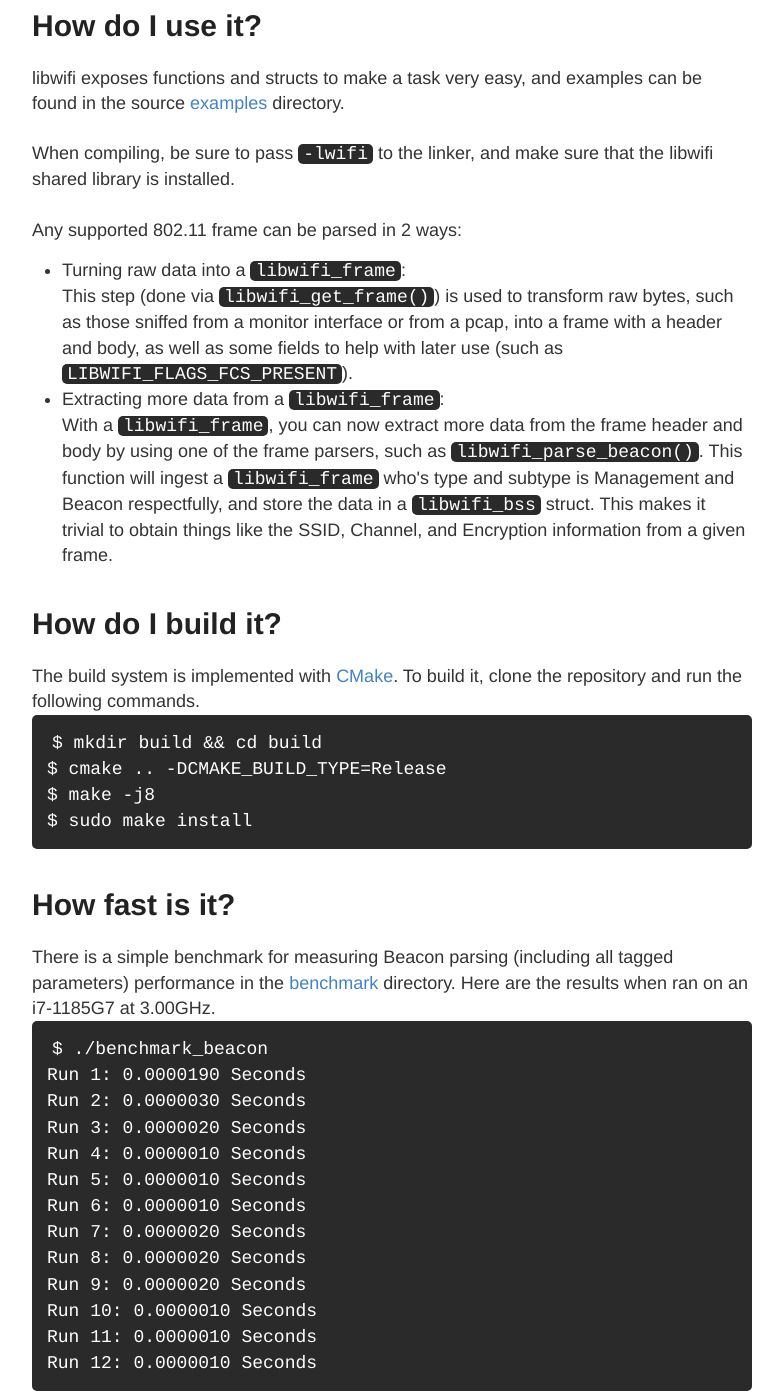
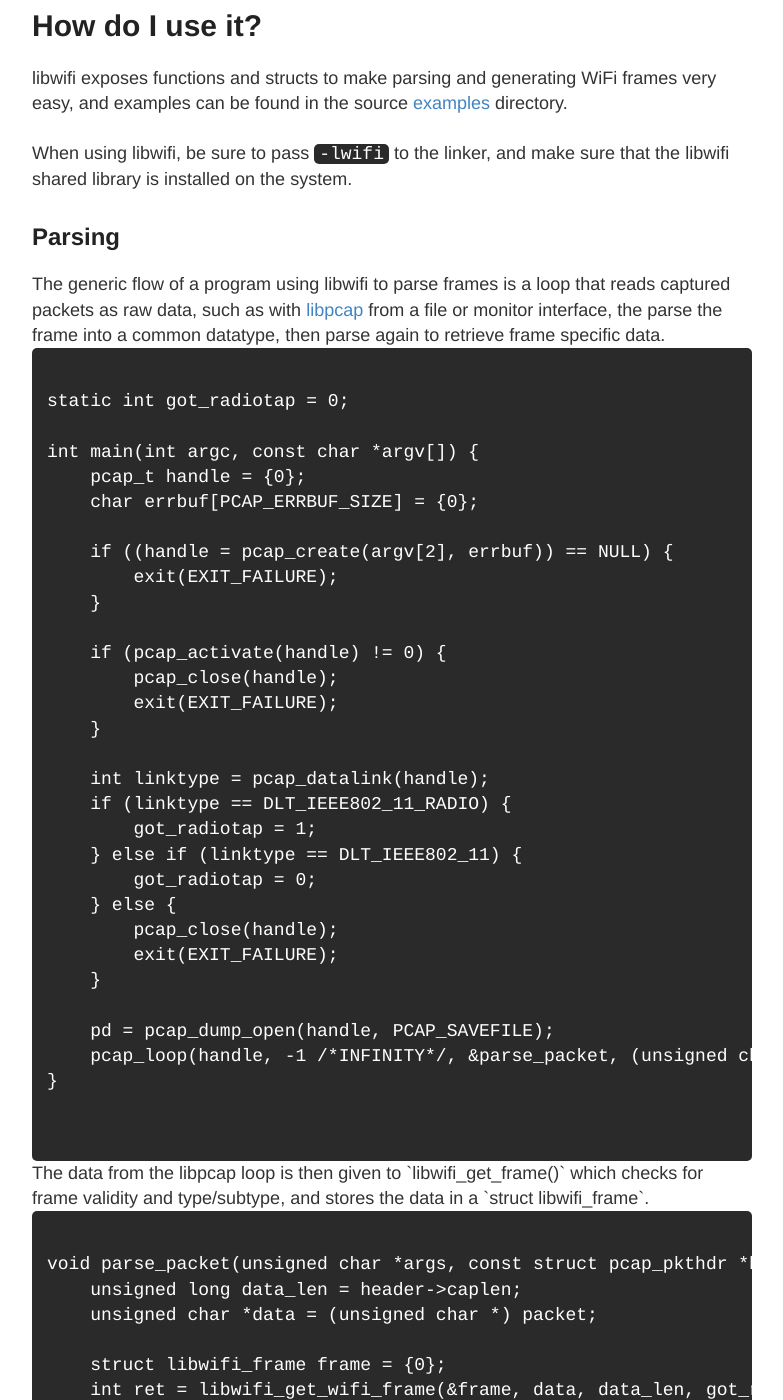
Before and after one commit to libwifi/website, a Jekyll site: the page built from index.html, in a window 1280 px wide and 1400 px high, scrolled down 484 px. Shown: the whole window, without its empty margins (248-1031 px from the left). Built offline with Jekyll 4.4.1, drawn with Linux system fonts in a browser that asks for light colours; some of the changed text lies outside the part shown.

Commit message:
Update index.html with more information about code usage

```diff
--- a/index.html
+++ b/index.html
@@ -6,38 +6,120 @@ layout: default
     <h1>What is libwifi?</h1>
     <div class="entry">
         <a href="https://github.com/libwifi/libwifi">libwifi</a> is a fast, simple C shared library with a
-      <a href="https://www.apache.org/licenses/LICENSE-2.0">permissive license</a> for generating and parsing a wide variety
-      of <a href="https://en.wikipedia.org/wiki/IEEE_802.11#Layer_2_%E2%80%93_Datagrams">802.11 wireless frames</a>
-      on Linux with a few lines of straight forward code.
+        <a href="https://www.apache.org/licenses/LICENSE-2.0">permissive license</a> for generating and parsing a wide variety of <a href="https://en.wikipedia.org/wiki/IEEE_802.11#Layer_2_%E2%80%93_Datagrams">802.11 wireless frames</a> on Linux with a few lines of straight forward code.
         <br/><br/>
-      It is written with a simple-to-use approach while also exposing features that allow
-      more advanced use, with clean and readable code being a priority.
+        It is written with a simple-to-use approach while also exposing features that allow more advanced use, with clean and readable code being a priority.
         <br/><br/>
-      Other goals of the library include cross-architecture support, clean compilation without
-      warnings and strict error checking.
+        Other goals of the library include cross-architecture support, clean compilation without warnings and strict error checking.
     </div>
 
     <h1>How do I use it?</h1>
     <div class="entry">
-      libwifi exposes functions and structs to make a task very easy, and examples can be found in the
-      source <a href="https://github.com/libwifi/libwifi/tree/main/examples">examples</a> directory.
+    libwifi exposes functions and structs to make parsing and generating WiFi frames very easy, and examples can be found in the source <a href="https://github.com/libwifi/libwifi/tree/main/examples">examples</a> directory.
     <br/><br/>
-      When compiling, be sure to pass <code>-lwifi</code> to the linker, and make sure that the libwifi shared library
-      is installed.
+    When using libwifi, be sure to pass <code>-lwifi</code> to the linker, and make sure that the libwifi shared library is installed on the system.
+    <br/>
+
+    <h2>Parsing</h2>
+    The generic flow of a program using libwifi to parse frames is a loop that reads captured packets as raw data, such as with <a href="https://github.com/the-tcpdump-group/libpcap">libpcap</a> from a file or monitor interface, the parse the frame into a common datatype, then parse again to retrieve frame     specific data.
+    <div class="code"><code><pre>
+static int got_radiotap = 0;
+
+int main(int argc, const char *argv[]) {
+    pcap_t handle = {0};
+    char errbuf[PCAP_ERRBUF_SIZE] = {0};
+
+    if ((handle = pcap_create(argv[2], errbuf)) == NULL) {
+        exit(EXIT_FAILURE);
+    }
+
+    if (pcap_activate(handle) != 0) {
+        pcap_close(handle);
+        exit(EXIT_FAILURE);
+    }
+
+    int linktype = pcap_datalink(handle);
+    if (linktype == DLT_IEEE802_11_RADIO) {
+        got_radiotap = 1;
+    } else if (linktype == DLT_IEEE802_11) {
+        got_radiotap = 0;
+    } else {
+        pcap_close(handle);
+        exit(EXIT_FAILURE);
+    }
+
+    pd = pcap_dump_open(handle, PCAP_SAVEFILE);
+    pcap_loop(handle, -1 /*INFINITY*/, &parse_packet, (unsigned char *) pd);
+}
+    </pre></code></div>
+    The data from the libpcap loop is then given to `libwifi_get_frame()` which checks for frame validity and type/subtype, and stores the data in a `struct    libwifi_frame`.
+    <div class="code"><code><pre>
+void parse_packet(unsigned char *args, const struct pcap_pkthdr *header, const unsigned char *packet) {
+    unsigned long data_len = header->caplen;
+    unsigned char *data = (unsigned char *) packet;
+
+    struct libwifi_frame frame = {0};
+    int ret = libwifi_get_wifi_frame(&frame, data, data_len, got_radiotap);
+    if (ret != 0) {
+        printf("[!] Error getting libwifi_frame: %d\n", ret);
+        return;
+    }
+    </pre></code></div>
+    The `libwifi_frame` struct can then be given to one of the frame parser functions, such as `libwifi_parse_beacon()`. Since the header comment for
+    `libwifi_parse_beacon()` indicates that the parsed data is stored in a `struct libwifi_bss`, we need to initalise one and pass it as a parameter.
     <br/><br/>
-      Any supported 802.11 frame can be parsed in 2 ways:
-      <ul>
-          <li>Turning raw data into a <code>libwifi_frame</code>:<br/>
-              This step (done via <code>libwifi_get_frame()</code>) is used to transform raw bytes, such as those
-              sniffed from a monitor interface or from a pcap, into a frame with a header and body, as well as some
-              fields to help with later use (such as <a href="https://github.com/libwifi/libwifi/blob/0.0.1/src/libwifi/core/frame/frame.h#L25"><code>LIBWIFI_FLAGS_FCS_PRESENT</code></a>).
-          </li>
-          <li>Extracting more data from a <code>libwifi_frame</code>:<br/>
-              With a <code>libwifi_frame</code>, you can now extract more data from the frame header and body by using
-              one of the frame parsers, such as <code>libwifi_parse_beacon()</code>. This function will ingest a <code>libwifi_frame</code>
-              who's type and subtype is Management and Beacon respectfully, and store the data in a <a href="https://github.com/libwifi/libwifi/blob/0.0.1/src/libwifi/core/frame/management/common.h#L27"><code>libwifi_bss</code></a> struct. This makes it trivial to obtain things like the SSID, Channel, and Encryption information from a given frame.
-          </li>
-      </ul>
+    We'll use the BSS struct to easily show the SSID and Channel from the sniffed beacon frame.
+    <br/>
+    <div class="code"><code><pre>
+    if (frame.frame_control.type == TYPE_MANAGEMENT && frame.frame_control.subtype == SUBTYPE_BEACON) {
+        struct libwifi_bss bss = {0};
+
+        int ret = libwifi_parse_beacon(&bss, &frame);
+        if (ret != 0) {
+            printf("Failed to parse beacon: %d\n", ret);
+            return;
+        }
+
+        printf("SSID: %s, Channel: %d\n", bss.ssid, bss.channel);
+    }
+}
+    </pre></code></div>
+    <h2>Generation</h2>
+    For frame generation, you only need to provide the required data to one of the frame generation functions. In this example, `libwifi_create_beacon()`.
+    <div class="code"><code><pre>
+int main(int argc, char **argv) {
+    struct libwifi_beacon beacon = {0};
+    static unsigned char bcast[] = "\xFF\xFF\xFF\xFF\xFF\xFF";
+    static unsigned char transmitter = "\x00\x20\x91\xAA\xBB\CC";
+
+    int ret = libwifi_create_beacon(&beacon, bcast, txmac, txmac, "wifi-beacon", 11);
+    if (ret != 0) {
+        return ret;
+    }
+    </pre></code></div>
+    From here, we can use the dumper function for this frame subtype to write the beacon in raw byte format to a buffer. This can be useful for writing the
+    generated frame out to a pcap file using `pcap_dump()` or transmitting from a monitor mode interface.
+    <div class="code"><code><pre>
+    unsigned char *buf = NULL;
+    size_t buf_sz = libwifi_get_beacon_length(&beacon);
+
+    buf = malloc(buf_sz);
+    if (buf == NULL) {
+        exit(EXIT_FAILURE);
+    }
+
+    ret = libwifi_dump_beacon(&beacon, buf, buf_sz);
+    if (ret < 0) {
+        return ret;
+    }
+
+    // Inject frame bytes or write bytes to file
+
+    libwifi_free_beacon(&beacon);
+    free(buf);
+}
+    </pre></code></div>
+    </div>
 </div>
 
 <h1>How do I build it?</h1>
@@ -45,35 +127,35 @@ layout: default
     The build system is implemented with <a href="https://cmake.org/">CMake</a>. To build it, clone the repository
     and run the following commands.
     <br/>
-       <div class="code"><code>
-$ mkdir build && cd build<br/>
-$ cmake .. -DCMAKE_BUILD_TYPE=Release<br/>
-$ make -j8<br/>
-$ sudo make install<br/>
-       </code></div>
+    <div class="code"><code><pre>
+$ mkdir build && cd build
+$ cmake .. -DCMAKE_BUILD_TYPE=Release
+$ make -j8
+$ sudo make install
+    </pre></code></div>
 </div>
 
 <h1>How fast is it?</h1>
 <div class="entry">
-       There is a simple benchmark for measuring Beacon parsing (including all tagged parameters) performance in the
+    There is a simple benchmark for measuring basic Beacon parsing performance in the
     <a href="https://github.com/libwifi/libwifi/tree/main/benchmark">benchmark</a> directory. Here are the results
     when ran on an i7-1185G7 at 3.00GHz.
     <br/>
-       <div class="code"><code>
-$ ./benchmark_beacon<br/>
-Run 1:  0.0000190 Seconds<br/>
-Run 2:  0.0000030 Seconds<br/>
-Run 3:  0.0000020 Seconds<br/>
-Run 4:  0.0000010 Seconds<br/>
-Run 5:  0.0000010 Seconds<br/>
-Run 6:  0.0000010 Seconds<br/>
-Run 7:  0.0000020 Seconds<br/>
-Run 8:  0.0000020 Seconds<br/>
-Run 9:  0.0000020 Seconds<br/>
-Run 10: 0.0000010 Seconds<br/>
-Run 11: 0.0000010 Seconds<br/>
-Run 12: 0.0000010 Seconds<br/>
-        </code></div>
+    <div class="code"><code><pre>
+$ ./benchmark_beacon
+Run 1:  0.0000190 Seconds
+Run 2:  0.0000030 Seconds
+Run 3:  0.0000020 Seconds
+Run 4:  0.0000010 Seconds
+Run 5:  0.0000010 Seconds
+Run 6:  0.0000010 Seconds
+Run 7:  0.0000020 Seconds
+Run 8:  0.0000020 Seconds
+Run 9:  0.0000020 Seconds
+Run 10: 0.0000010 Seconds
+Run 11: 0.0000010 Seconds
+Run 12: 0.0000010 Seconds
+    </pre></code></div>
     </div>
 
 <h1>Where are the docs?</h1>
@@ -81,4 +163,3 @@ Run 12: 0.0000010 Seconds<br/>
     The source code for libwifi is fully documented with code comments, including diagrams for structs
     and frame layouts where necessary.
 </div>
-</div>
```
Lines whose indentation alone changed are shown as unchanged.
